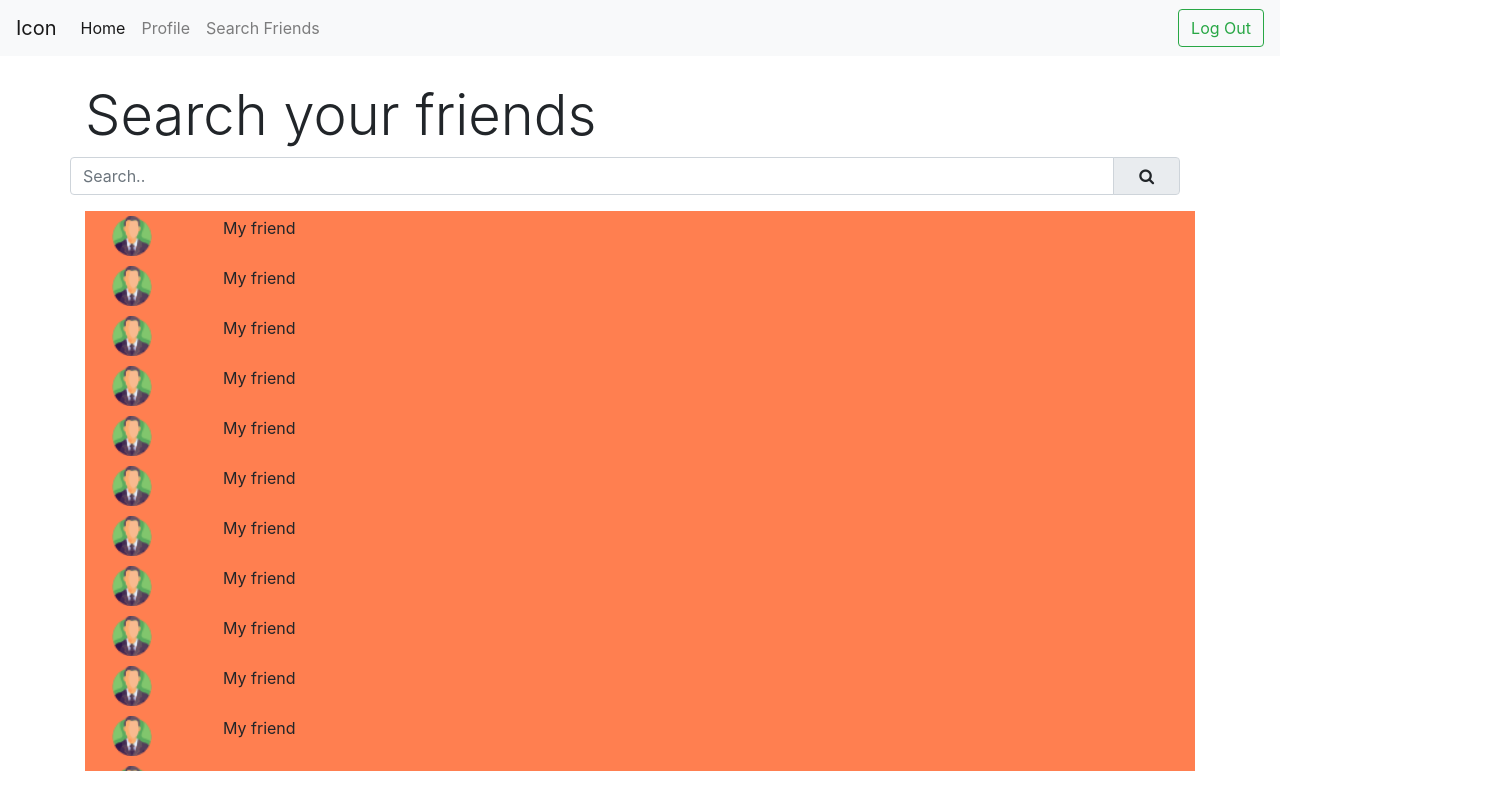
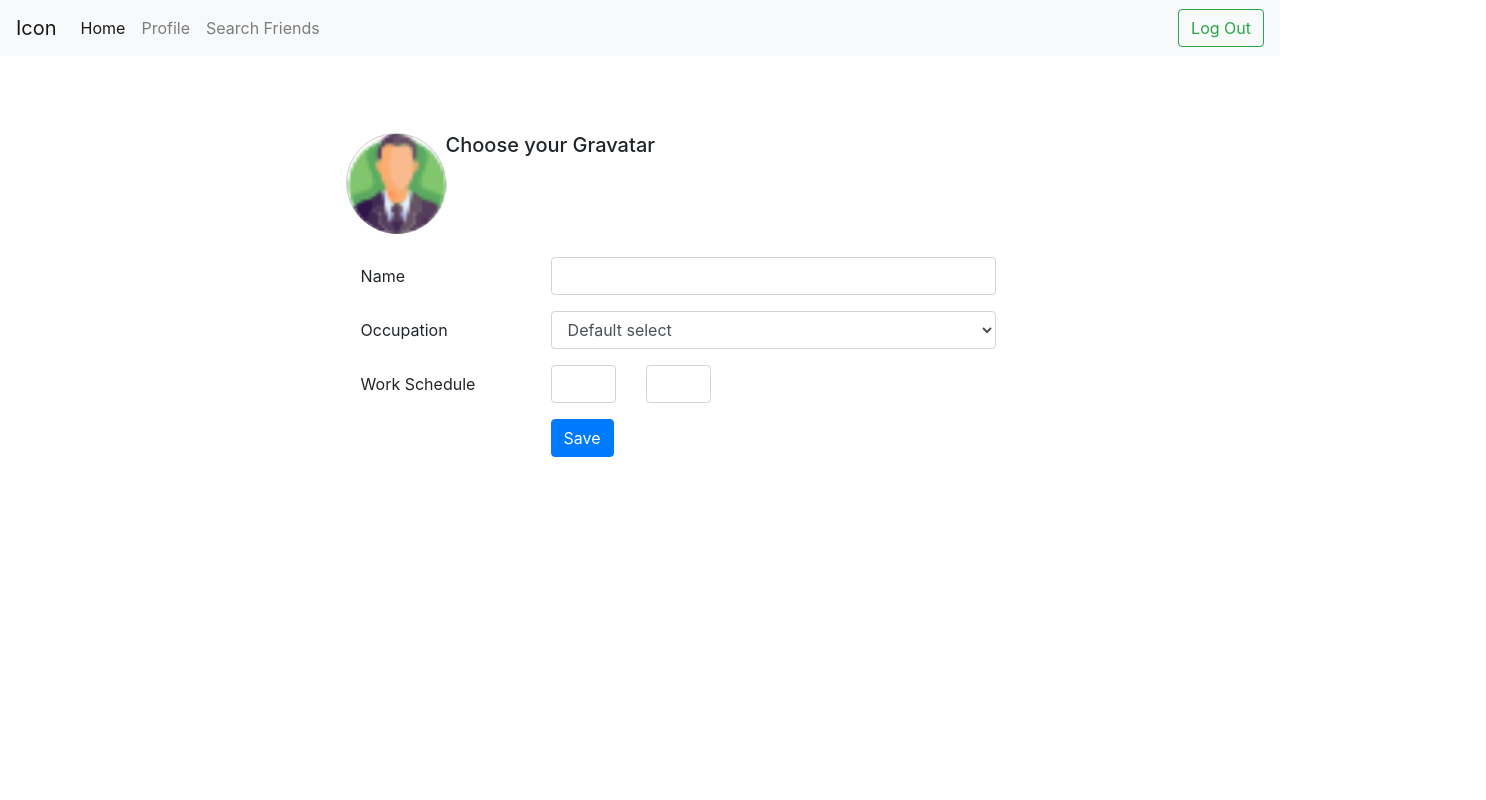
Before and after one commit to shobhi1310/timeline, a React (Create React App) app: page / in a window 1280 px wide. Shown: the whole page, 1486 px wide, since content can reach past the window. Built offline with nearby package versions, Linux system fonts and the light colour scheme.

Commit message:
custom file selector made for profile

```diff
--- a/src/App.js
+++ b/src/App.js
@@ -22,9 +22,9 @@ class App extends React.Component{
         <Header/>
         {/* <Populator/> */}
         {/* <SignUp/> */}
-        {/* <Profile/> */}
+        <Profile/>
         {/* <EventFiller/> */}
-        <SearchFriends/>
+        {/* <SearchFriends/> */}
         {/* <Post/> */}
         {/* <CommentPopulator/> */}
         {/* <CommentModal/> */}
--- a/src/components/Profile.js
+++ b/src/components/Profile.js
@@ -1,14 +1,38 @@
 import React, { Component } from 'react'
 
 export class Profile extends Component {
+
+    handleImage=(files)=>{
+        for (let i = 0; i < files.length; i++) {
+
+            const file = files[i];
+
+            if (!file.type.startsWith('image/')){
+                continue
+            }
+
+            const img = document.createElement("img");
+            img.classList.add("obj");
+            img.file = file;
+            //preview.appendChild(img); // Assuming that "preview" is the div output where the content will be displayed.
+
+            const reader = new FileReader();
+            reader.onload = (function(aImg) { return function(e) { aImg.src = e.target.result; }; })(img);
+            reader.readAsDataURL(file);
+        }
+      }
+
     render() {
         return (
             <div className="container" style={{position: "absolute", left: "27%",marginTop: "6%"}}>
                 <div>
                     <form>
-                        <div class="media form-group row">
-                            <img src="./logo192.png" class="mr-3 col-sm-2" alt="..."/>
-                            <div class="media-body">
+                        <div class="form-group row">
+                            <label className="profile-pic">
+                                <input type="file"/>
+                                <img src="./assets/ceo.png" id="selected-pic" />
+                            </label>
+                            <div>
                                 <h5 class="mt-0">Choose your Gravatar</h5>
                             </div>
                         </div>
--- a/src/index.css
+++ b/src/index.css
@@ -236,3 +236,22 @@ body {
   font-weight: 400;
   text-align: center;
 }
+
+input[type="file"] {
+  display: none;
+}
+
+.profile-pic {
+  border: 1px solid #ccc;
+  display: inline-block;
+  cursor: pointer;
+  width: 100px;
+  height: 100px;
+  border-radius: 50px;
+}
+
+#selected-pic{
+  width: 100px;
+  height: 100px;
+  border-radius: 50px;
+}
```
Also changed, not shown: src/assets/ceo.png (added).
